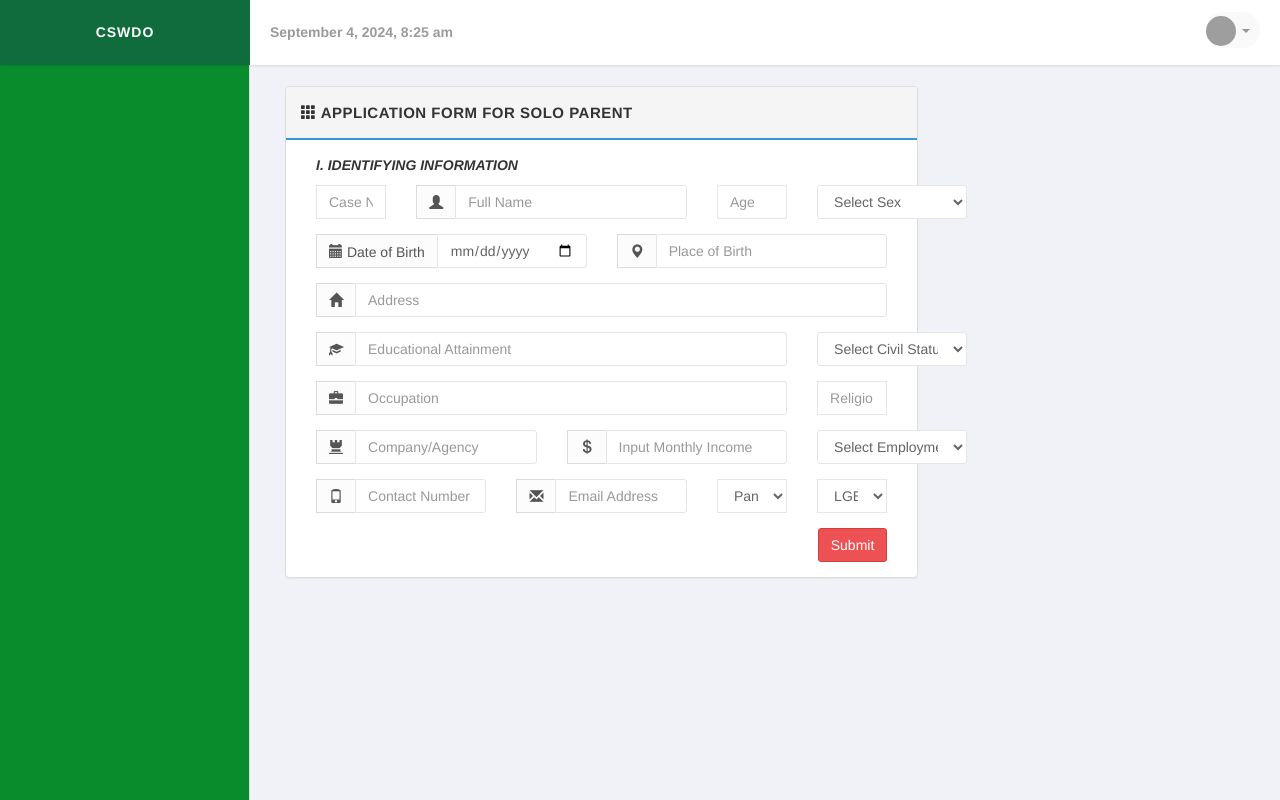
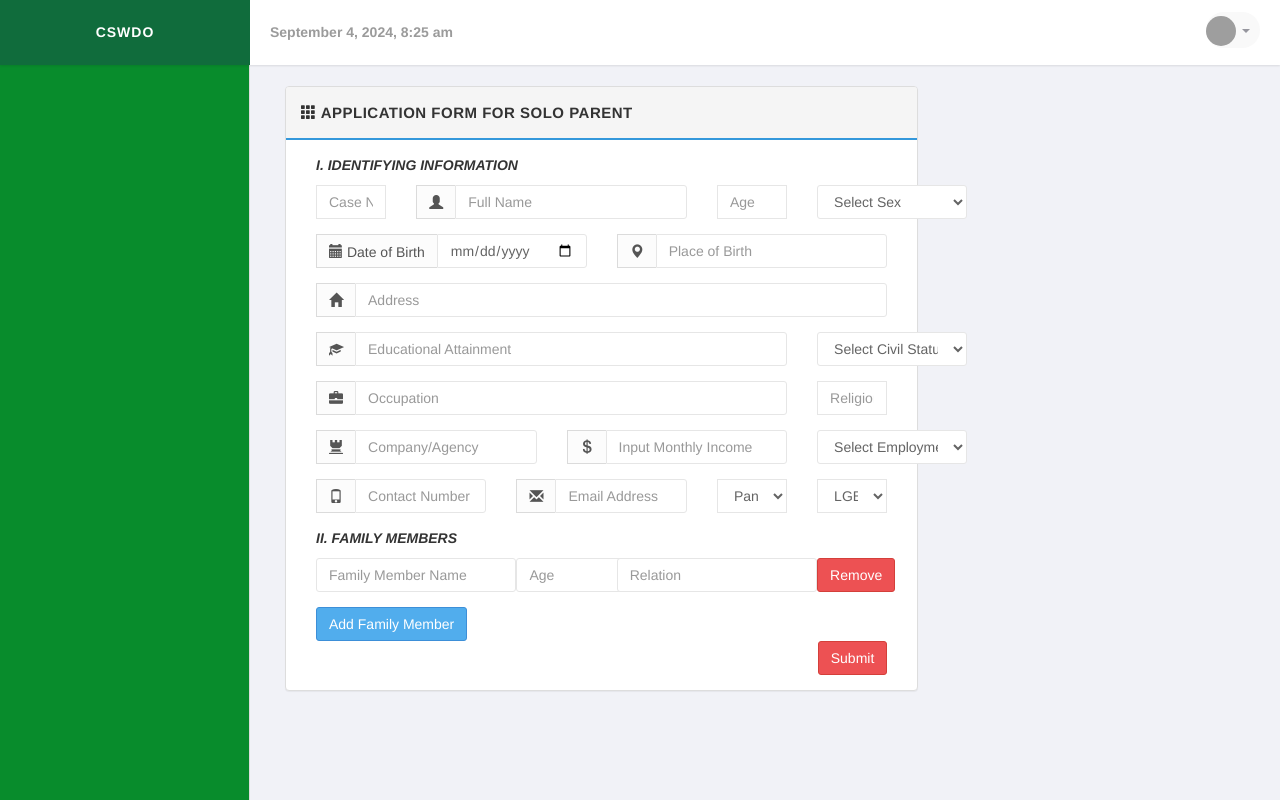
Before and after one commit to DreiBert/First, a PHP site: page /add_product.php in a window 1280 px wide. Run offline with PHP 8.4, Linux system fonts and the light colour scheme; the visitor is signed in with stand-in values (Sample User, id 1); data comes from the database, SQL or seed files in the repository; data that the repository does not hold is empty; some libraries are stand-ins or nearby versions; grey boxes are pictures that could not be loaded.

Commit message:
Finally Fixed the Family part. Now, time to add other details

```diff
--- a/InventorySystem_PHP/add_product.php
+++ b/InventorySystem_PHP/add_product.php
@@ -55,6 +55,21 @@ if (isset($_POST['add_product'])) {
 
     // Execute the query and check if it was successful
     if ($db->query($query)) {
+      // Get the last inserted ID
+      $application_id = $db->insert_id();
+
+      // Process family members
+      if (isset($_POST['family'])) {
+        foreach ($_POST['family'] as $family_member) {
+          $family_name = remove_junk($db->escape($family_member['name']));
+          $family_age = remove_junk($db->escape($family_member['age']));
+          $family_relation = remove_junk($db->escape($family_member['relation']));
+
+          $family_query = "INSERT INTO family_members (application_id, name, age, relation) VALUES ('{$application_id}', '{$family_name}', '{$family_age}', '{$family_relation}')";
+          $db->query($family_query);
+        }
+      }
+
       // Success message and redirect
       $session->msg('s', "Data added ");
       redirect('add_product.php', false);
@@ -135,6 +150,7 @@ if (isset($_POST['add_product'])) {
 
               <div class="col-md-2">
                 <div class="form-group">
+
                   <select class="form-control sex" name="sex" required>
                     <option value="">Select Sex</option>
                     <option value="Male">Male</option>
@@ -295,12 +311,52 @@ if (isset($_POST['add_product'])) {
               </div>
             </div>
 
+            <!-- Family Members Section -->
+            <div class="row">
+              <div class="col-md-12">
+                <strong>
+                  <i>
+                    <p class="mb-0">II. FAMILY MEMBERS</p>
+                  </i>
+                </strong>
+                <div id="family-members-container">
+                  <!-- Family member template -->
+                  <div class="family-member">
+                    <div class="row">
+                      <div class="col-md-4">
+                        <div class="form-group">
+                          <input type="text" class="form-control" name="family[0][name]"
+                            placeholder="Family Member Name" required>
+                        </div>
+                      </div>
+                      <div class="col-md-2">
+                        <div class="form-group">
+                          <input type="number" class="form-control" name="family[0][age]" placeholder="Age" required>
+                        </div>
+                      </div>
+                      <div class="col-md-4">
+                        <div class="form-group">
+                          <input type="text" class="form-control" name="family[0][relation]" placeholder="Relation"
+                            required>
+                        </div>
+                      </div>
+                      <div class="col-md-2">
+                        <button type="button" class="btn btn-danger remove-family-member">Remove</button>
+                      </div>
+                    </div>
+                  </div>
+                </div>
+                <button type="button" id="add-family-member" class="btn btn-primary">Add Family Member</button>
+              </div>
+            </div>
+
             <!-- Submit button -->
             <div class="row">
               <div class="col-md-12 text-right">
                 <button type="submit" name="add_product" class="btn btn-danger">Submit</button>
               </div>
             </div>
+
           </form>
         </div>
       </div>
@@ -330,4 +386,41 @@ if (isset($_POST['add_product'])) {
       event.preventDefault();
     }
   });
+
+  // JavaScript to add/remove family members
+  document.getElementById('add-family-member').addEventListener('click', function () {
+    var container = document.getElementById('family-members-container');
+    var index = container.children.length;
+    var template = `
+      <div class="family-member">
+        <div class="row">
+          <div class="col-md-4">
+            <div class="form-group">
+              <input type="text" class="form-control" name="family[${index}][name]" placeholder="Family Member Name" required>
+            </div>
+          </div>
+          <div class="col-md-2">
+            <div class="form-group">
+              <input type="number" class="form-control" name="family[${index}][age]" placeholder="Age" required>
+            </div>
+          </div>
+          <div class="col-md-4">
+            <div class="form-group">
+              <input type="text" class="form-control" name="family[${index}][relation]" placeholder="Relation" required>
+            </div>
+          </div>
+          <div class="col-md-2">
+            <button type="button" class="btn btn-danger remove-family-member">Remove</button>
+          </div>
+        </div>
+      </div>
+    `;
+    container.insertAdjacentHTML('beforeend', template);
+  });
+
+  document.getElementById('family-members-container').addEventListener('click', function (event) {
+    if (event.target.classList.contains('remove-family-member')) {
+      event.target.closest('.family-member').remove();
+    }
+  });
 </script>
--- a/InventorySystem_PHP/includes/sql.php
+++ b/InventorySystem_PHP/includes/sql.php
@@ -197,7 +197,7 @@ function page_require_level($require_level)
     $session->msg('d', 'Please login...');
     redirect('index.php', false);
     //if Group status Deactive
-  elseif ($login_level['group_status'] == '0'):
+  elseif (is_array($login_level) && $login_level['group_status'] == '0'):
     $session->msg('d', 'This level user has been band!');
     redirect('home.php', false);
     //cheackin log in User level and Require level is Less than or equal to
@@ -366,5 +366,3 @@ function monthlySales($year)
   $sql .= " ORDER BY date_format(s.date, '%c' ) ASC";
   return find_by_sql($sql);
 }
-
-?>
```
